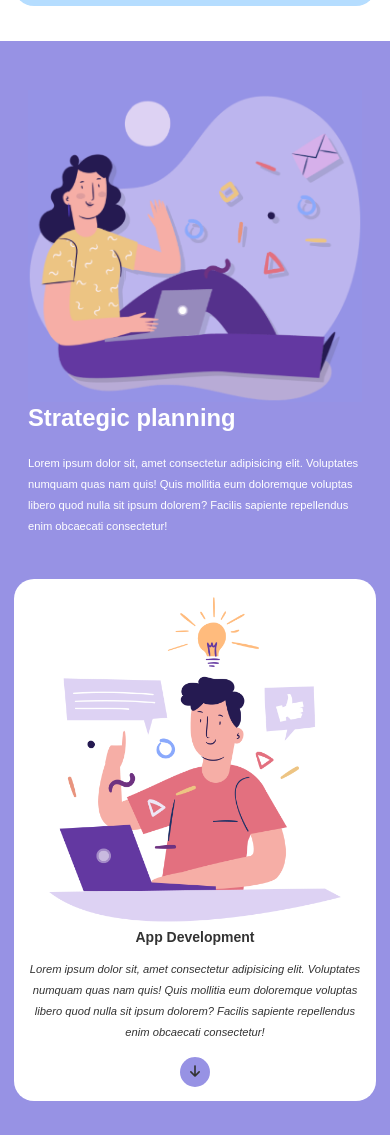
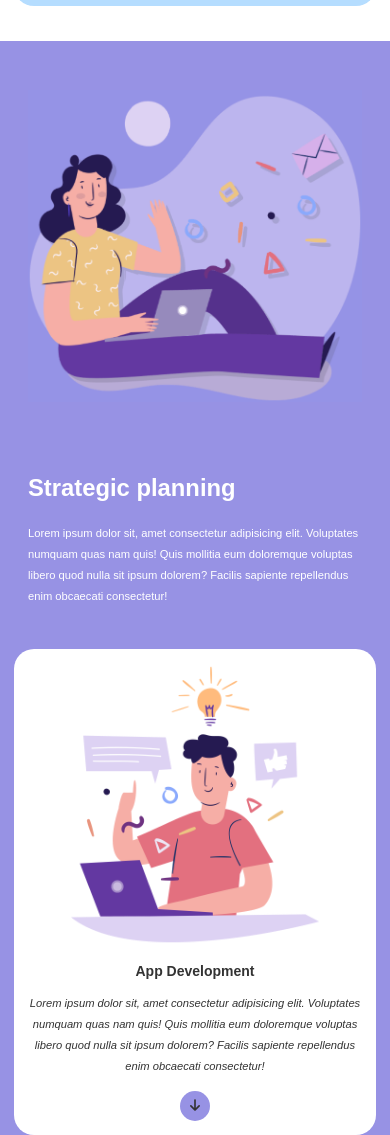
Before and after one commit to gab-che/htmlcss-responsive-layout, a plain HTML site: page index.html in a window 390 px wide. Shown: the part 1483-2618 px from the top of the page. Drawn offline with Linux system fonts and the light colour scheme.

Commit message:
doodle size now responsive

```diff
--- a/css/style-media.css
+++ b/css/style-media.css
@@ -22,6 +22,11 @@
 
     .img-container-phone{
         max-width: 50%;
+    }
+
+    .img-container-doodle1{
+        display: flex;
+        justify-content: center;
     }
 }
 
@@ -67,4 +72,8 @@
     .img-container-phone{
         max-width: 100%;
     }
+
+    .img-container-doodle2{
+        max-width: 60%;
+    }
 }
--- a/css/style.css
+++ b/css/style.css
@@ -227,10 +227,6 @@ h4{
     padding-bottom: var(--standard-space);
 }
 
-/* h5{
-    font-size: 1rem;
-} */
-
 p{
     line-height: 1.5rem;
     padding-bottom: var(--standard-space);
@@ -270,6 +266,20 @@ nav button{
 .img-container-phone{
     max-width: 70%;
     transform: translateY(1.5rem);
+}
+
+.col-short{
+    height: 100%;
+    align-self: flex-end;
+}
+
+.img-container-doodle1{
+    padding-bottom: 5rem;
+}
+
+.img-container-doodle2{
+    padding-bottom: var(--standard-space);
+    max-width: 85%;
 }
 
 .card-img{
--- a/index.html
+++ b/index.html
@@ -156,14 +156,14 @@
                 <div class="row flex mg-x-neg text-small">
 
                     <!-- Card container 1 -->
-                    <div class="col col-1_2">
+                    <div class="col col-lg-1_2">
                         <div class="card-container">
 
                             <!-- Card 1 -->
                             <div class="card text-white">
 
                                 <!-- Sezione con immagine -->
-                                <div class="img-container">
+                                <div class="img-container img-container-doodle1">
                                     <div class="card-img">
                                         <img src="img/planning1.png" alt="planning">
                                     </div>
@@ -181,14 +181,14 @@
                     </div>
 
                     <!-- Card container 2 -->
-                    <div class="col col-1_2">
+                    <div class="col col-lg-1_2 col-short">
                         <div class="card-container bg-white">
 
                             <!-- Card 2 -->
                             <div class="card text-center text-accent-dark">
 
                                 <!-- Sezione con immagine -->
-                                <div class="img-container">
+                                <div class="img-container img-container-doodle2">
                                     <div class="card-img">
                                         <img src="img/planning2.png" alt="app development">
                                     </div>
```
